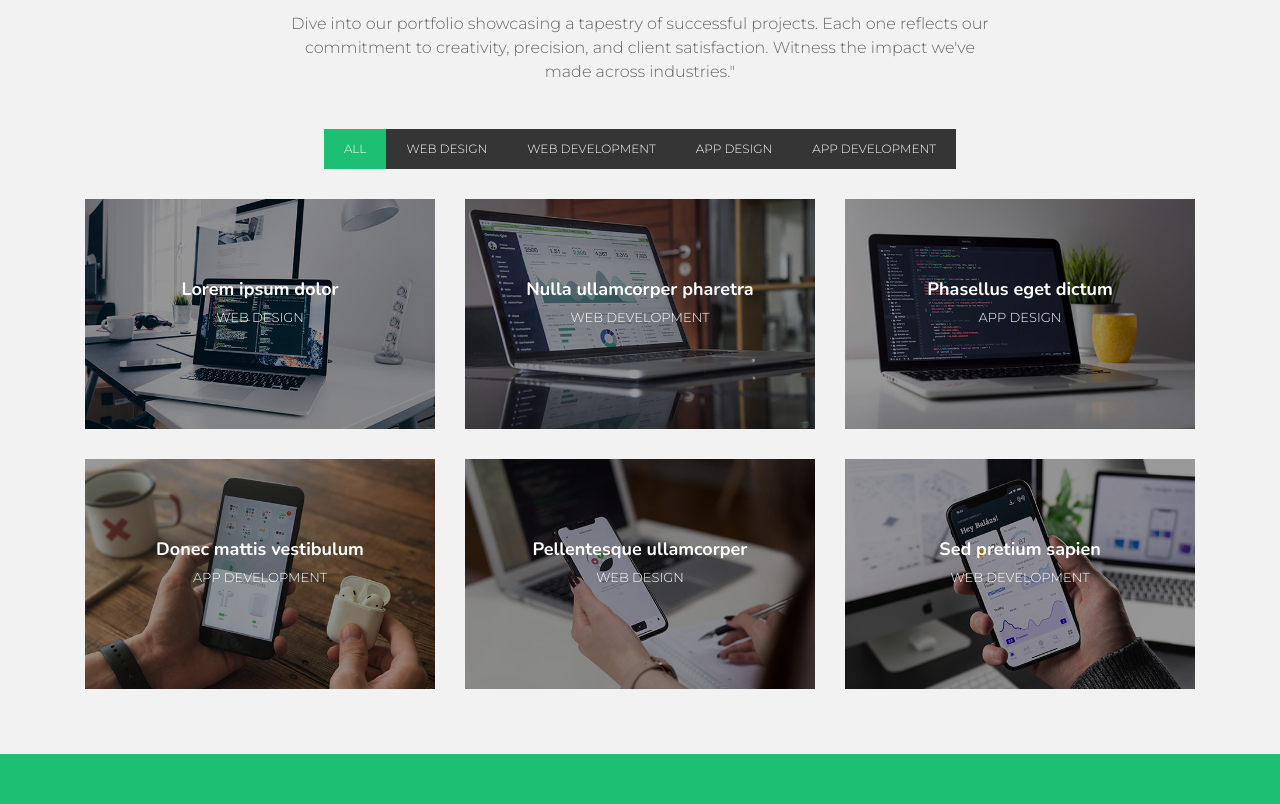
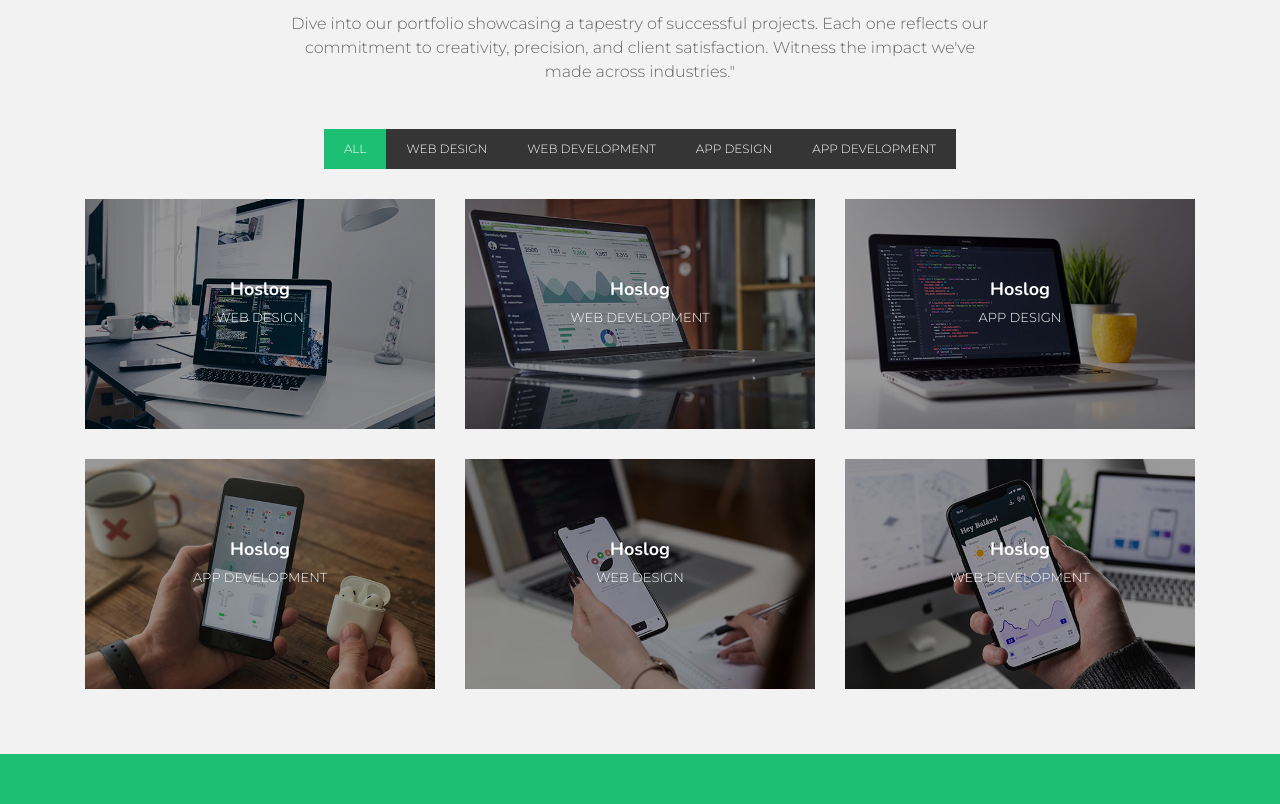
Before and after one commit to KiranDhungana/globalsquareit, a plain HTML site: page portfolio.html in a window 1280 px wide. Shown: the part 372-1176 px from the top of the page. Drawn offline with nearby package versions, Linux system fonts and the light colour scheme.

Commit message:
minor chnages

```diff
--- a/portfolio.html
+++ b/portfolio.html
@@ -41,7 +41,7 @@
                         <li><a href="about.html">About</a></li>
                         <li><a href="service.html">Services</a></li>
                         <li class="menu-active"><a href="portfolio.html">Portfolio</a></li>
-                        <li><a href="price.html">Price</a></li>
+                        <!-- <li><a href="price.html">Price</a></li> -->
 
                         <li><a href="contact.html">Contact</a></li>
                     </ul>
@@ -98,7 +98,7 @@
                             </figure>
 
                             <div class="portfolio-info">
-                                <h4>Lorem ipsum dolor</h4>
+                                <h4>Hoslog</h4>
                                 <p>Web Design</p>
                             </div>
                         </div>
@@ -113,7 +113,7 @@
                             </figure>
 
                             <div class="portfolio-info">
-                                <h4>Nulla ullamcorper pharetra</h4>
+                                <h4>Hoslog</h4>
                                 <p>Web Development</p>
                             </div>
                         </div>
@@ -128,7 +128,7 @@
                             </figure>
 
                             <div class="portfolio-info">
-                                <h4>Phasellus eget dictum</h4>
+                                <h4>Hoslog</h4>
                                 <p>App Design</p>
                             </div>
                         </div>
@@ -143,7 +143,7 @@
                             </figure>
 
                             <div class="portfolio-info">
-                                <h4>Donec mattis vestibulum</h4>
+                                <h4>Hoslog</h4>
                                 <p>App Development</p>
                             </div>
                         </div>
@@ -158,7 +158,7 @@
                             </figure>
 
                             <div class="portfolio-info">
-                                <h4>Pellentesque ullamcorper</h4>
+                                <h4>Hoslog</h4>
                                 <p>Web Design</p>
                             </div>
                         </div>
@@ -173,7 +173,7 @@
                             </figure>
 
                             <div class="portfolio-info">
-                                <h4>Sed pretium sapien</h4>
+                                <h4>Hoslog</h4>
                                 <p>Web Development</p>
                             </div>
                         </div>
```
Also changed, not shown: about.html (+1 -1 lines), contact.html (+2 -2 lines), index.html (+7 -7 lines), price.html (+1 -1 lines), service.html (+1 -1 lines).
